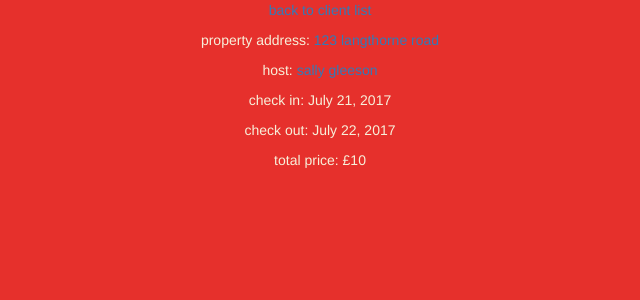
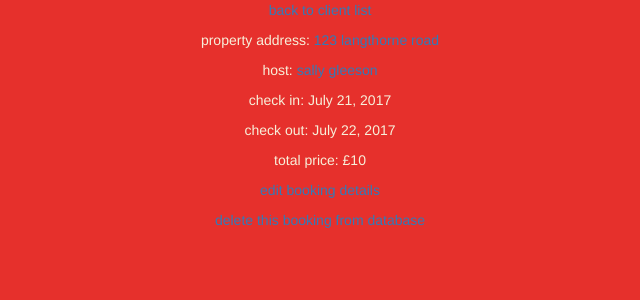
Before and after one commit to allbecauseyoutoldmeso/pass_the_booking_2, a Django app: page /bookings/6/ in a window 1280 px wide. Shown: the top 300 px of the page, without its empty margins (320-960 px from the left). Run offline with Django 3.2, Linux system fonts and the light colour scheme; data comes from the database, SQL or seed files in the repository; both versions use the stored data as it was after the commit; some libraries are stand-ins or nearby versions.

Commit message:
add delete and edit functionality for bookings

```diff
--- a/pass_the_booking/templates/pass_the_booking/booking_detail.html
+++ b/pass_the_booking/templates/pass_the_booking/booking_detail.html
@@ -2,10 +2,17 @@
 
 {% block content %}
 
-  <p>property address: <a href="{% url 'property_detail' pk=booking.property.pk %}">{{ booking.property.address }}</a></p>
-  <p>host: <a href="{% url 'client_detail' pk=booking.property.client.pk %}">{{ booking.property.client.name }}</a></p>
-  <p>check in: {{ booking.check_in }}</p>
-  <p>check out: {{ booking.check_out }}</p>
-  <p>total price: £{{ booking.total_price }} </p>
+  <div>
+    <p>property address: <a href="{% url 'property_detail' pk=booking.property.pk %}">{{ booking.property.address }}</a></p>
+    <p>host: <a href="{% url 'client_detail' pk=booking.property.client.pk %}">{{ booking.property.client.name }}</a></p>
+    <p>check in: {{ booking.check_in }}</p>
+    <p>check out: {{ booking.check_out }}</p>
+    <p>total price: £{{ booking.total_price }} </p>
+  </div>
+
+  <div>
+    <p><a href="{% url 'booking_edit' pk=booking.pk %}">edit booking details</a></p>
+    <p><a href="{% url 'booking_delete' pk=booking.pk %}">delete this booking from database</a></p>
+  </div>
 
 {% endblock %}
--- a/pass_the_booking/urls.py
+++ b/pass_the_booking/urls.py
@@ -14,4 +14,6 @@ urlpatterns = [
     url(r'^properties/(?P<pk>\d+)/delete/$', views.property_delete, name='property_delete'),
     url(r'^properties/(?P<pk>\d+)/bookings/new/$', views.booking_new, name='booking_new'),
     url(r'^bookings/(?P<pk>\d+)/$', views.booking_detail, name='booking_detail'),
+    url(r'^bookings/(?P<pk>\d+)/edit/$', views.booking_edit, name='booking_edit'),
+    url(r'^bookings/(?P<pk>\d+)/delete/$', views.booking_delete, name='booking_delete'),
 ]
--- a/pass_the_booking/views.py
+++ b/pass_the_booking/views.py
@@ -45,6 +45,12 @@ def property_delete(request, pk):
     property.delete()
     return redirect('client_detail', pk=client.pk)
 
+def booking_delete(request, pk):
+    booking = get_object_or_404(Booking, pk=pk)
+    property = booking.property
+    booking.delete()
+    return redirect('property_detail', pk=property.pk)
+
 def property_edit(request, pk):
     property = get_object_or_404(Property, pk=pk)
     client = property.client
@@ -57,6 +63,19 @@ def property_edit(request, pk):
     else:
         form = PropertyForm(instance=property)
     return render(request, 'pass_the_booking/property_edit.html', {'form': form, 'client': client })
+
+def booking_edit(request, pk):
+    booking = get_object_or_404(Booking, pk=pk)
+    property = booking.property
+    if request.method == "POST":
+        form = BookingForm(request.POST, instance=booking)
+        if form.is_valid():
+            booking = form.save(commit=False)
+            booking.save()
+            return redirect('booking_detail', pk=booking.pk)
+    else:
+        form = BookingForm(instance=booking)
+    return render(request, 'pass_the_booking/booking_edit.html', {'form': form, 'property': property })
 
 def properties(request):
     properties = Property.objects.order_by('client')
```
Also changed, not shown: db.sqlite3.
